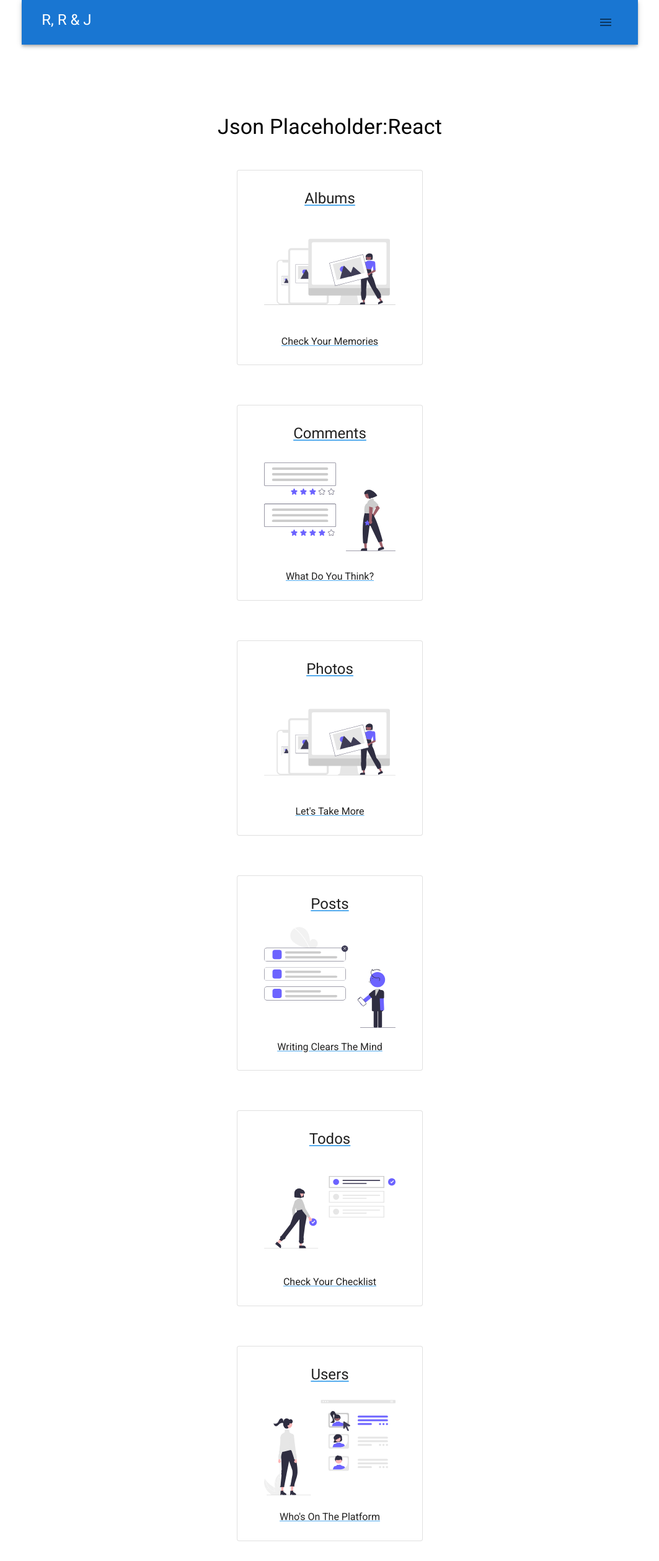
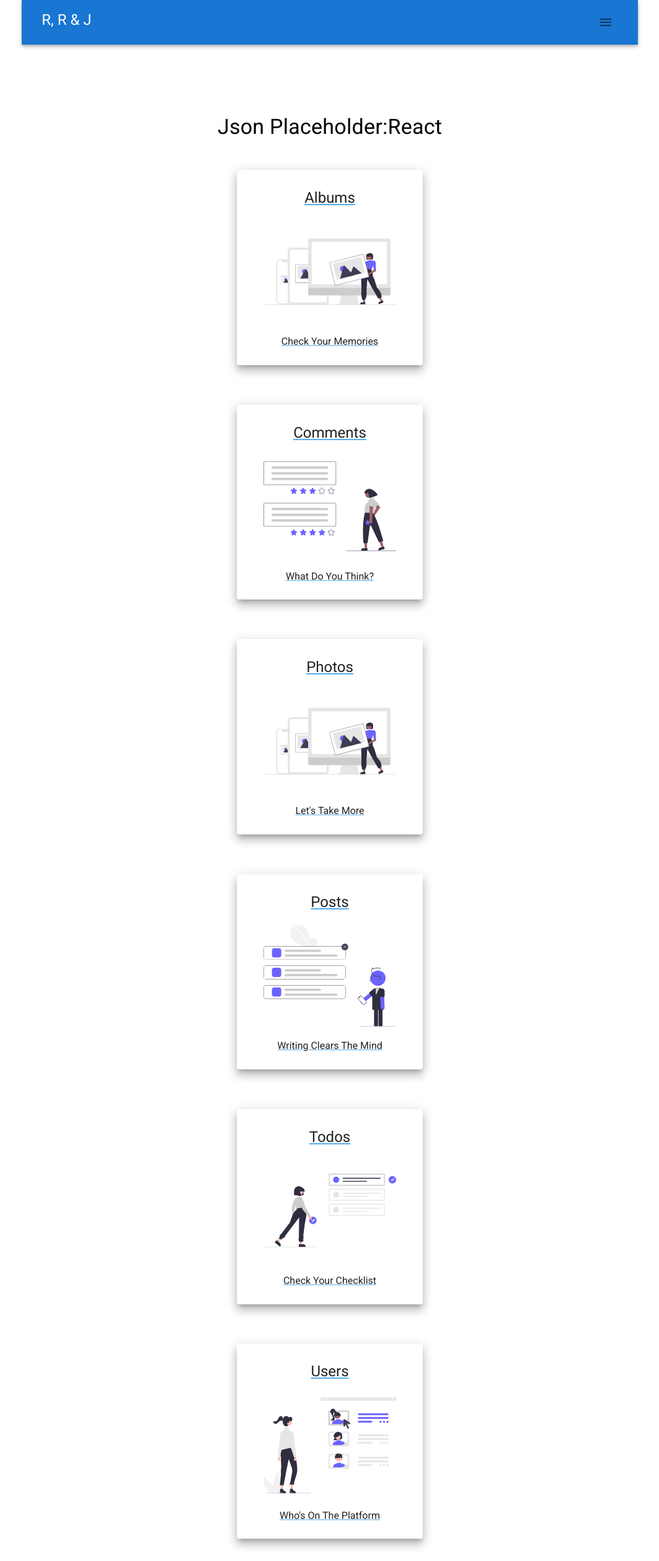
Before and after one commit to ABILEtomb/JSON-placeholder, a React (Create React App) app: page / in a window 1280 px wide. Shown: the whole page at 62% size, without its empty margins (108-1171 px from the left). Built offline with nearby package versions, Linux system fonts and the light colour scheme; no server answers.

Commit message:
Update Content.js

```diff
--- a/src/Content.js
+++ b/src/Content.js
@@ -28,7 +28,7 @@ const Content = () => {
     <Typography variant="h4" padding="1rem 0">Json Placeholder:React</Typography>
 
 <Link to="/Albums" className="link">
-        <Paper variant="outlined"  elevation={10}
+        <Paper elevation={10}
         sx={
         {
             width:"300px",
@@ -50,7 +50,7 @@ const Content = () => {
         </Paper>
 </Link>
         <Link to={'/Comment'} className="link">
-        <Paper variant="outlined"  elevation={10}
+        <Paper elevation={10}
         sx={
         {
             width:"300px",
@@ -74,7 +74,7 @@ const Content = () => {
         </Paper>
         </Link>
         <Link to="/Photos" className="link">
-        <Paper variant="outlined"  elevation={10}
+        <Paper elevation={10}
         sx={
         {
             width:"300px",
@@ -98,7 +98,7 @@ const Content = () => {
         </Link>
 
 <Link to={'/Posts'} className="link">
-        <Paper variant="outlined"  elevation={10}
+        <Paper elevation={10}
         sx={
         {
             width:"300px",
@@ -120,7 +120,7 @@ writing clears the mind
         </Paper>
 </Link>
 <Link to ="/Todos" className="link">
-        <Paper variant="outlined"  elevation={10}
+        <Paper elevation={10}
         sx={
         {
             width:"300px",
@@ -144,7 +144,7 @@ writing clears the mind
 
 <Link to="/Users" className="link">
 
-        <Paper variant="outlined"  elevation={10}
+        <Paper elevation={10}
         sx={
         {
             width:"300px",
```
